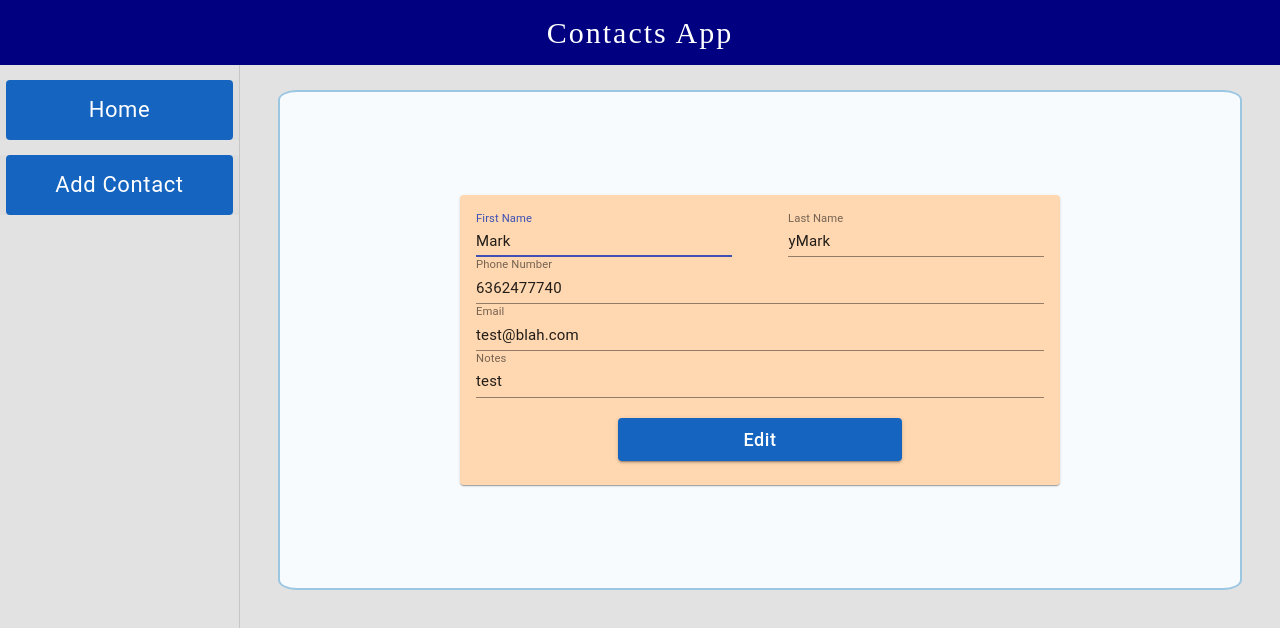
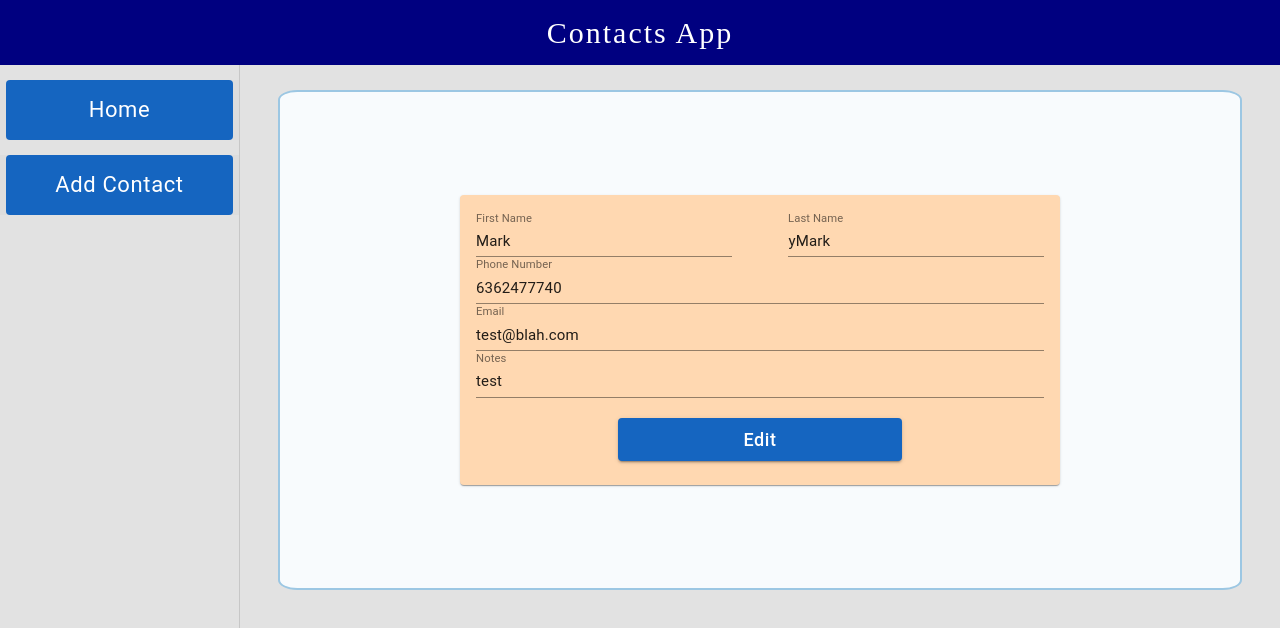
Before and after one commit to atonymartin20/ContactsApp, a React (Create React App) app in the folder frontend/: page / in a window 1280 px wide. Both pictures are taken after a click on the button 1137 px from the left and 166 px from the top of the page. Shown: the top 628 px of the page. Built offline with nearby package versions, Linux system fonts and the light colour scheme.

Commit message:
Next step build viewContact

```diff
--- a/frontend/src/components/contact/editContact.js
+++ b/frontend/src/components/contact/editContact.js
@@ -161,7 +161,7 @@ class EditContact extends React.Component {
                             <form className={classes.form} onSubmit={this.SubmitHandler}>
                                 <FormControl className={classes.inputHalfWidth} error={this.state.error === 1 ? true: false}>
                                     <InputLabel htmlFor='firstName' className={classes.inputLabelStyling}>First Name</InputLabel>
-                                    <Input autoFocus id="firstName" name="firstName" onChange={this.InputHandler} value={this.state.firstName} className={classes.inputStyling} />
+                                    <Input id="firstName" name="firstName" onChange={this.InputHandler} value={this.state.firstName} className={classes.inputStyling} />
                                 </FormControl>
                                 <FormControl className={classes.inputHalfWidth} error={this.state.error === 2 ? true: false}>
                                     <InputLabel htmlFor='lastName' className={classes.inputLabelStyling}>Last Name</InputLabel>
```
